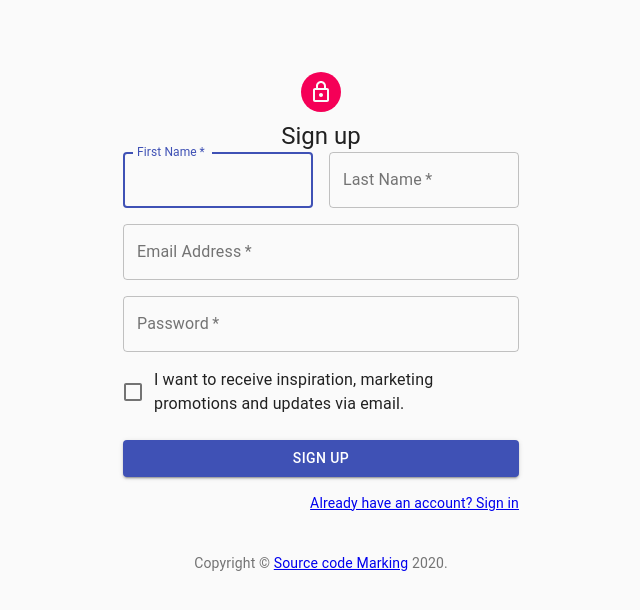
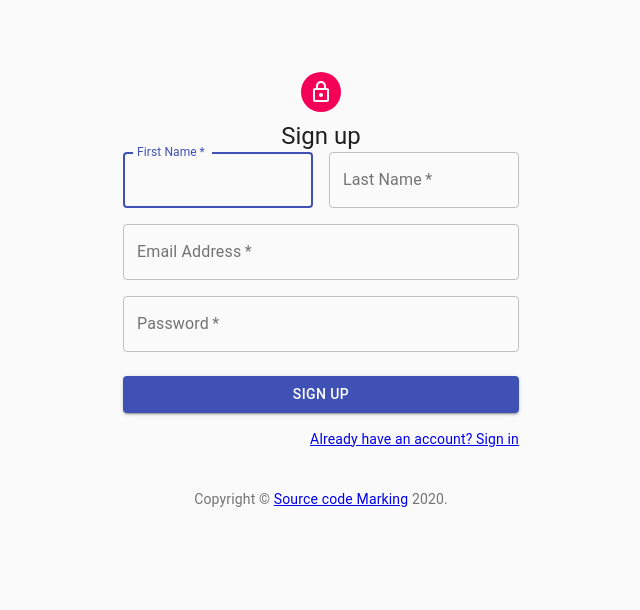
Before and after one commit to wnskzja/SourceCodeMarking_React, a React (Create React App) app: page /signup in a window 1280 px wide. Shown: the top 610 px of the page, without its empty margins (319-959 px from the left). Built offline with nearby package versions, Linux system fonts and the light colour scheme.

Commit message:
Complete Sign Up.

```diff
--- a/src/components/SignUp/SignUp.js
+++ b/src/components/SignUp/SignUp.js
@@ -108,7 +108,7 @@ const SignUp = () => {
                         ? errors.firstName
                         : ""
                     }
-                    error={Boolean(errors.firstName)}
+                    error={Boolean(errors.firstName && touched.firstName)}
                   />
                 </Grid>
                 <Grid item xs={12} sm={6}>
@@ -121,8 +121,10 @@ const SignUp = () => {
                     label="Last Name"
                     name="lastName"
                     autoComplete="lname"
-                    helperText={errors.lastName ? errors.lastName : ""}
-                    error={Boolean(errors.lastName)}
+                    helperText={
+                      errors.lastName && touched.lastName ? errors.lastName : ""
+                    }
+                    error={Boolean(errors.lastName && touched.lastName)}
                   />
                 </Grid>
                 <Grid item xs={12}>
@@ -135,8 +137,10 @@ const SignUp = () => {
                     autoComplete="email"
                     name="email"
                     type="email"
-                    helperText={errors.email ? errors.email : ""}
-                    error={Boolean(errors.email)}
+                    helperText={
+                      errors.email && touched.email ? errors.email : ""
+                    }
+                    error={Boolean(errors.email && touched.email)}
                   />
                 </Grid>
                 <Grid item xs={12}>
@@ -150,16 +154,10 @@ const SignUp = () => {
                     type="password"
                     id="password"
                     autoComplete="current-password"
-                    helperText={errors.password ? errors.password : ""}
-                    error={Boolean(errors.password)}
-                  />
-                </Grid>
-                <Grid item xs={12}>
-                  <FormControlLabel
-                    control={
-                      <Checkbox value="allowExtraEmails" color="primary" />
+                    helperText={
+                      errors.password && touched.password ? errors.password : ""
                     }
-                    label="I want to receive inspiration, marketing promotions and updates via email."
+                    error={Boolean(errors.password && touched.password)}
                   />
                 </Grid>
               </Grid>
```
